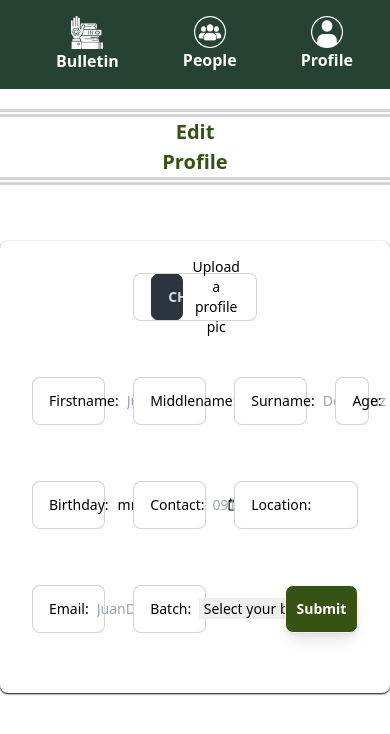
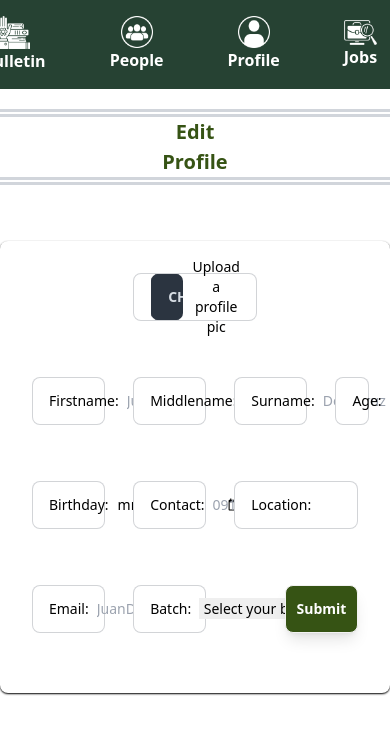
Before and after one commit to Jovan-CL/ie_capstone, a React (Vite) app in the folder client/: page /edit-profile in a window 390 px wide. Shown: the top 734 px of the page. Built offline with nearby package versions, Linux system fonts and the light colour scheme; no server answers; sample sign-in values are in the browser's storage.

Commit message:
bulletin announcement

```diff
--- a/client/src/index.css
+++ b/client/src/index.css
@@ -644,7 +644,7 @@ main {
 
 @media (max-width: 1224px) {
   .bulletin-header {
-
+    justify-content: center;
     & > ul {
       display: none;
 
@@ -652,7 +652,8 @@ main {
 
     & > div > nav {
       flex: 1;
-      justify-content: left;
+      justify-content: center;
+      align-items: center;
       flex-shrink: 1;
     }
   }
--- a/client/src/pages/Bulletin.jsx
+++ b/client/src/pages/Bulletin.jsx
@@ -60,11 +60,11 @@ const Bulletin = () => {
           <div>
             <h1 className="font-bold">Announcement!</h1>
           </div>
-          <div>
-            <ul className="">
+          <div className="h-full">
+            <ul className="border-8 border-double rounded-2xl bg-[#D6EFD8] py-3 italic font-['Century_Gothic'] max-h-full h-full">
               {announcements ? (
                 announcements.map((item) => {
-                  return <li className="border-b-8 border-double shadow-lg rounded-md bg-slate-200 py-3" key={item._id}>{item.announcement}</li>;
+                  return <li key={item._id}>{item.announcement}</li>;
                 })
               ) : (
                 <li >No Announcement</li>
--- a/client/src/pages/Jobs.jsx
+++ b/client/src/pages/Jobs.jsx
@@ -8,6 +8,8 @@ import JobsModal from "../components/jobs/JobsModal";
 function formatDate(date) {
   return new Date(date).getDay();
 }
+
+
 
 const formatter = new Intl.RelativeTimeFormat("en", { style: "short" });
 
@@ -92,11 +94,13 @@ const Jobs = () => {
               announcements.map((item) => {
                 console.log(item.date_posted);
                 console.log(-formatDate(item.date_posted));
+                console.log(jobs);
                 return (
                   <div className="announcement-card" key={item._id}>
                     <img src="../assets/piie-logo-cropped.png" alt="" />
                     <div className="announcement-content border-y-4 my-3 border-double">
-                      <h3 className="announcement-name my-3">{item.name}</h3>
+                      <h3 className="announcement-name my-3">{item.name} <img src={job.jobPostName.photopic} alt="" /> </h3>
+
                       <p className="announcement-message font-bold text-xl uppercase tracking-widest">
                         {item.announcement}
                       </p>
--- a/client/src/pages/Profile.jsx
+++ b/client/src/pages/Profile.jsx
@@ -45,15 +45,13 @@ const Profile = () => {
                       <div className="profile-information ">
                         {/* <h1 className="py-2 ">HELLO EVERYBODY, I AM</h1> */}
                         <h3 className="py-2 text-5xl uppercase">{user.name}</h3>
-                        <p className="py-2 uppercase text-xl">{user.age} years old</p>
+                        <p className="py-2 uppercase text-xl flex">{user.age} years old<p className="ml-3">Batch: {user.batch}</p></p>
                         <p className="py-2 flex items-center"><img className="w-5 mr-4" src={BIRTHDAY} alt="" /> {extractDate(user.birthday)}</p>
                         {/* <p>Created at: {user}</p> */}
                         <p className="py-2 flex items-center"><img className="w-5 mr-4" src={LOCATION} alt="" /> {user.location}</p>
                         <p className="py-2 flex items-center"><img className="w-5 mr-4" src={PHONE} alt="" /> {user.contact}</p>
                         <p className="py-2 flex items-center"><img className="w-5 mr-4" src={EMAIL} alt="" /> {user.email}</p>
-                        <p className="py-2 text-xl hover:underline underline-offset-2 ">
-                          More info
-                        </p>
+
                         <div className="profile-buttons flex justify-end">
                           <NavLink to="/edit-profile">
                             <button className="edit-profile bg-[#508D4E] ">Edit Profile</button>
```
